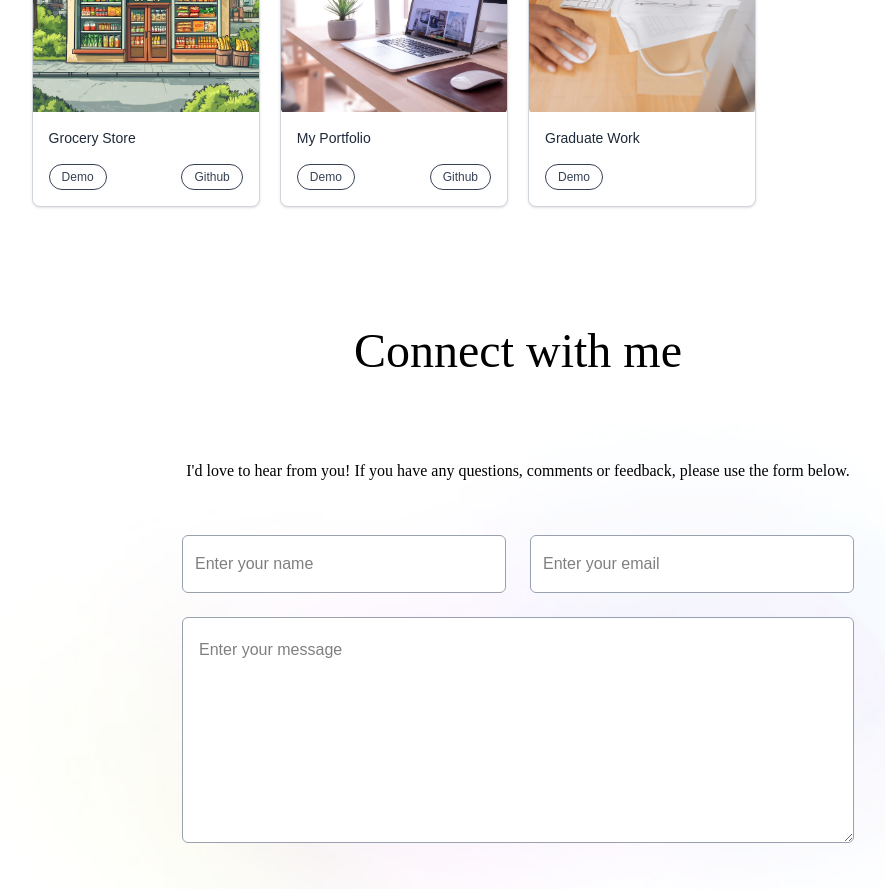
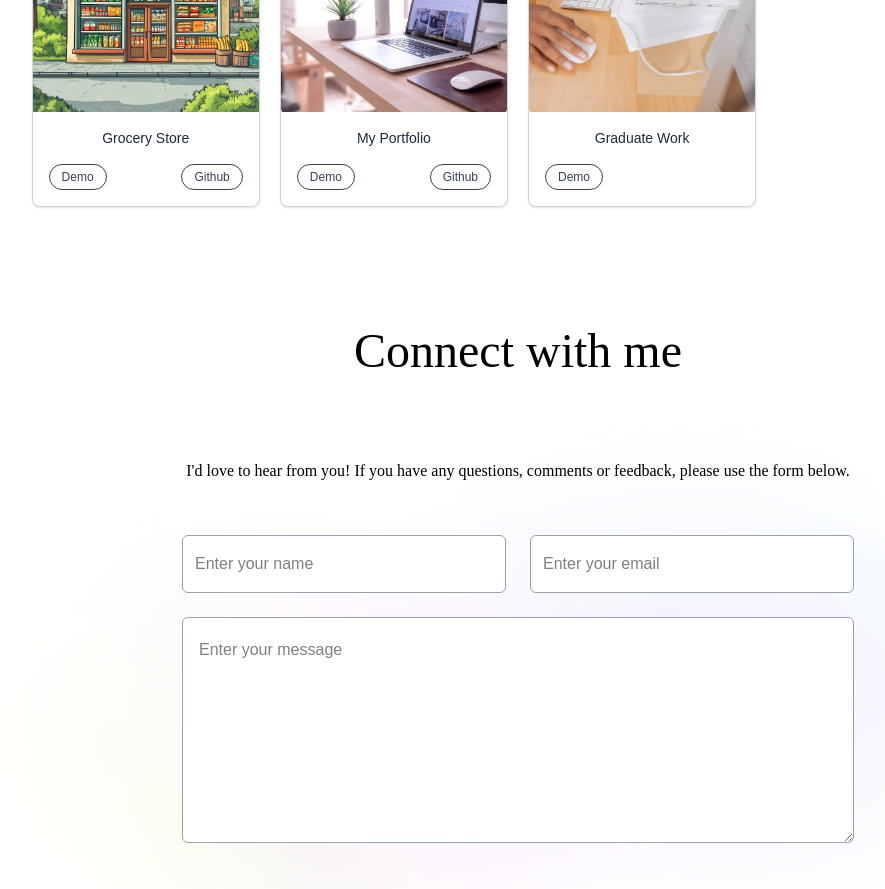
Before and after one commit to priyankatayi/portfolio, a Next.js app: page / in a window 1280 px wide. Shown: the part 2900-3789 px from the top of the page, without its empty margins (122-1007 px from the left). Built offline with nearby package versions, Linux system fonts and the light colour scheme; a web font is replaced by a local one.

Commit message:
fixed text to center

```diff
--- a/app/components/Portfolio.jsx
+++ b/app/components/Portfolio.jsx
@@ -50,7 +50,9 @@
             />
 
             <div className="p-4 flex flex-col gap-2">
-              <p className="text-sm text-gray-800 dark:text-white">{project.description}</p>
+              <p className="text-sm text-center text-gray-800 dark:text-white">
+                {project.description}
+              </p>
 
               <div className="flex justify-between items-center mt-2">
                 <a
```
